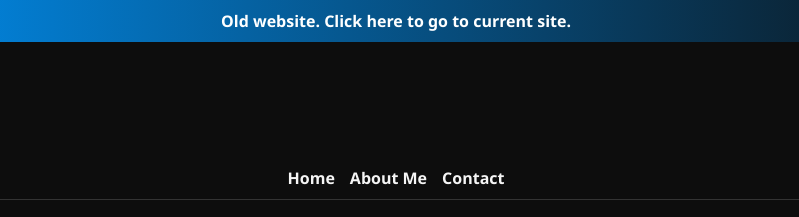
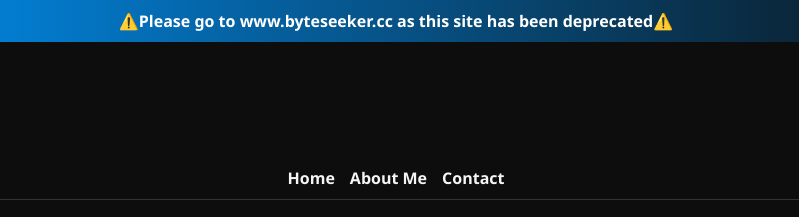
Before and after one commit to byteseekersocial/website, a plain HTML site: page index.html in a window 1280 px wide. Shown: the top 217 px of the page, 244-1043 px from the left. Drawn offline with Linux system fonts and the light colour scheme.

Commit message:
Update banner text to reflect site deprecation

```diff
--- a/scripts/banner.html
+++ b/scripts/banner.html
@@ -2,7 +2,7 @@
 
 <a href="https://byteseeker.cc" id="banner-link">
   <div class="banner">
-    <span class="banner-text">Old website. Click here to go to current site.</span>
+    <span class="banner-text">⚠️Please go to www.byteseeker.cc as this site has been deprecated⚠️</span>
   </div>
 </a>
 
```
